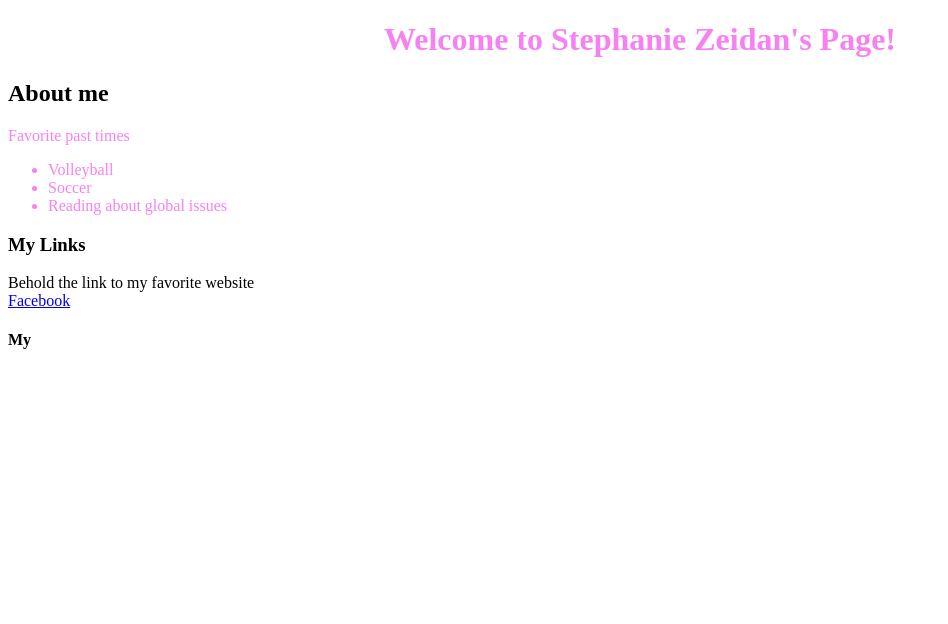
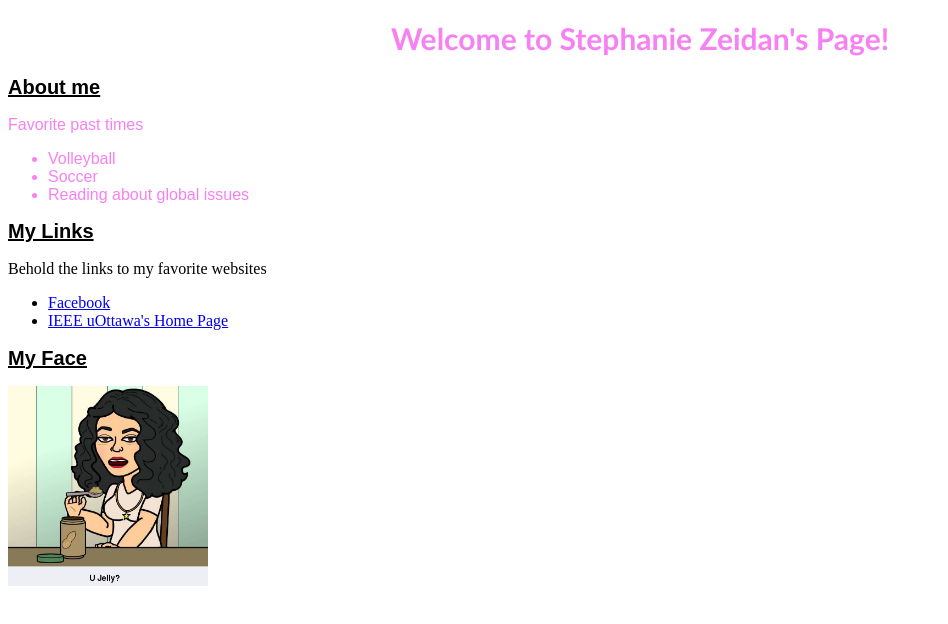
Before and after one commit to stephzeid/Casey-Li-Tutorial, a plain HTML site: page index.html in a window 1280 px wide. Shown: the whole page, without its empty margins (0-948 px from the left). Drawn offline with Linux system fonts and the light colour scheme.

Commit message:
Good Morning Testing
Added a cartoon that looks like me
Also added different lists for links

```diff
--- a/index.html
+++ b/index.html
@@ -23,17 +23,22 @@
 		</ul>
 
 	</p1>
-	<h3>
+	<h2>
 		My Links
-	</h3>
+	</h2>
 	<p>
-		Behold the link to my favorite website
-		<br>
-		<a href="http://www.facebook.com"> Facebook </a>
+		Behold the links to my favorite websites
+		<ul>
+			<li><a href="http://www.facebook.com"> Facebook </a></li>
+			<li><a href="http://www.ieeeuottawa.ca"> IEEE uOttawa's Home Page </a></li>
+		</ul>
 	</p>
-	<h4>
-		My
-	</h4>
+	<h2>
+		My Face
+	</h2>
+	<p3>
+		<img src="ujelly.jpg" style="width:200px;height:200px;">
+	</p3>
 
 </body>
 </html>
--- a/style.css
+++ b/style.css
@@ -1,9 +1,19 @@
 h1{
 	color:#F781F3;
 	text-align: center;
+	font-size: 30px;
+	font-family: "calibri";
 
 }
 p1{
+	font-family: "arial";
 	color: #F781F3;;
 	list-style-type:decimal-leading-zero;
 }
+
+h2{
+	color: black;
+	font-size: 20px;
+	font-family: "arial";
+	text-decoration: underline;
+}
```
Also changed, not shown: ujelly.jpg (added).
